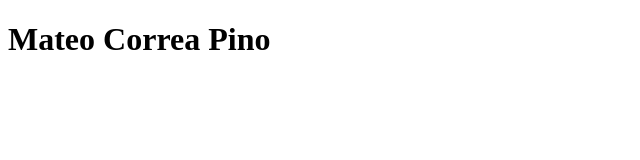
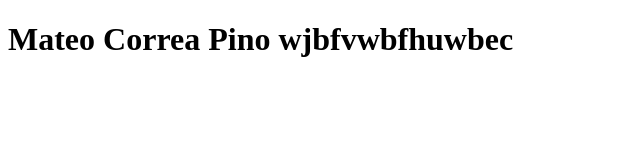
Before and after one commit to macorrea14-dotcom/01-intro, a plain HTML site: page index.html in a window 1280 px wide. Shown: the whole page, without its empty margins (0-640 px from the left). Drawn offline with Linux system fonts and the light colour scheme.

Commit message:
Update index.html

```diff
--- a/index.html
+++ b/index.html
@@ -7,7 +7,7 @@
 </head>
 <body>
     <div>
-        <h1>Mateo Correa Pino</h1>
+        <h1>Mateo Correa Pino wjbfvwbfhuwbec</h1>
     </div>
 </body>
 </html>
```
